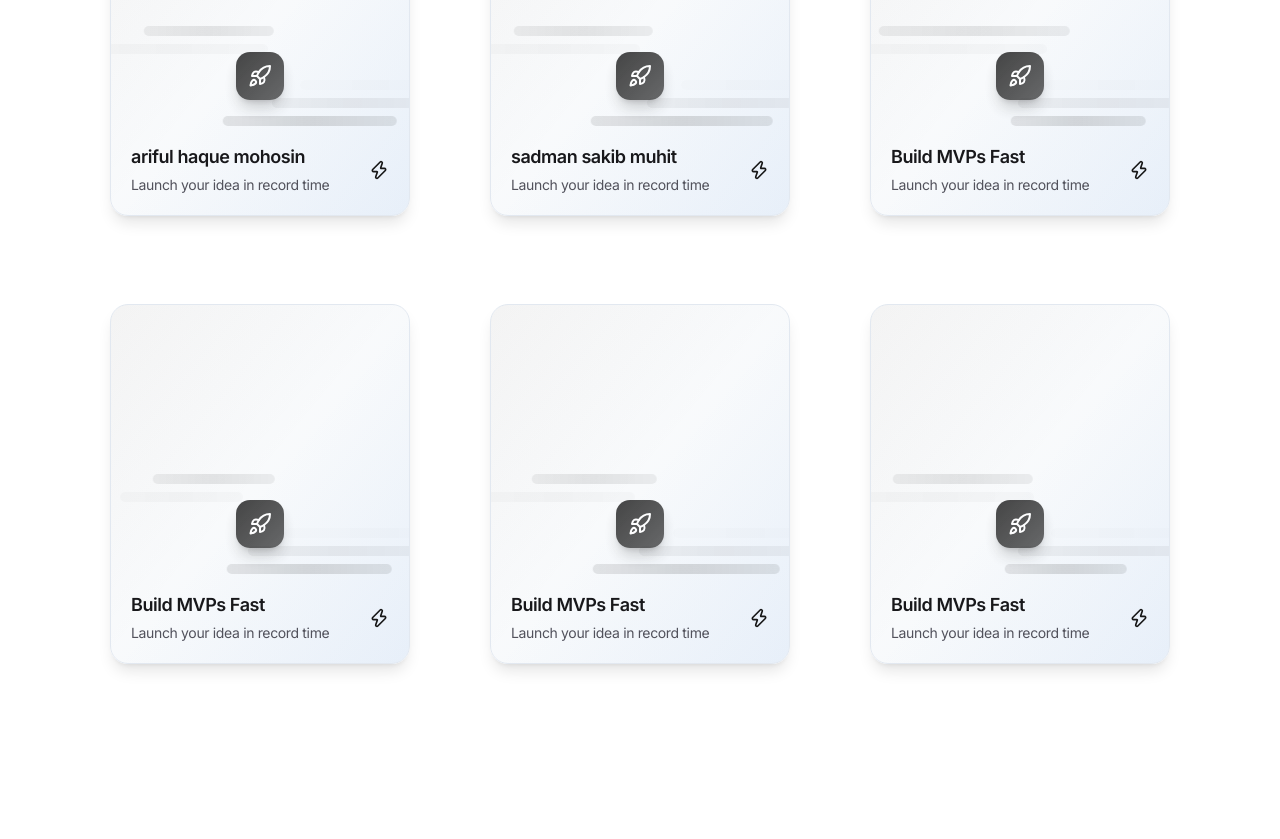
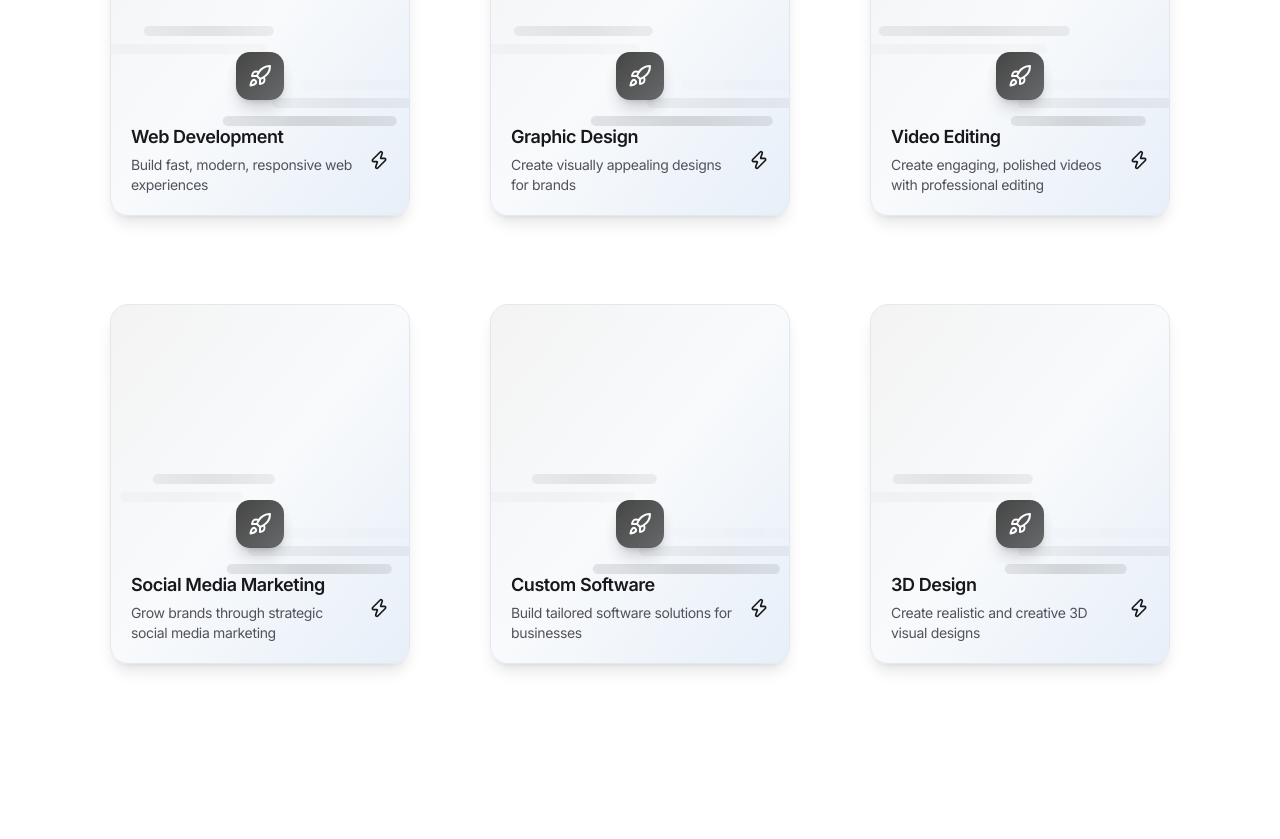
Before and after one commit to arifbsns22/WM, a Next.js app: page /services in a window 1280 px wide. Shown: the part 1860-2699 px from the top of the page. Built offline with nearby package versions, Linux system fonts and the light colour scheme.

Commit message:
Video Editing UI Running

```diff
--- a/src/app/services/video-editing/page.tsx
+++ b/src/app/services/video-editing/page.tsx
@@ -1,4 +1,5 @@
 import CTA from "@/components/common components/cta/cta";
+import VideoEditingGrid from "@/components/video-editing/video-editing-services";
 import VideoGallery from "@/components/video-editing/video-gallery";
 
 import React from "react";
@@ -7,6 +8,7 @@ const VideoEditingPage = () => {
   return (
     <>
       <VideoGallery />
+      <VideoEditingGrid />
       <CTA />
     </>
   );
--- a/src/components/common components/services-list/service-cards.tsx
+++ b/src/components/common components/services-list/service-cards.tsx
@@ -8,8 +8,8 @@ export default function ServiceListCards() {
           <div className="text-center">
             <h1 className="text-foreground text-3xl md:text-5xl">
               <TextType
-                text={['Our', 'All', 'Services']}
-                typingSpeed={75}
+                text={['Crafting fast, modern, user-friendly web experiences', 'Designs that make your brand stand out', 'Turning raw footage into captivating stories','Boosting brands with powerful social strategies','Building smart solutions tailored to your needs','Bringing ideas to life in stunning 3D']}
+                typingSpeed={70}
                 pauseDuration={1500}
                 showCursor={true}
                 cursorCharacter="|"
@@ -21,71 +21,73 @@ export default function ServiceListCards() {
     <div className="grid grid-rows-2">
         <div className="flex items-center justify-center my-8 gap-20">
         <CardFlip
-            title="ariful haque mohosin"
-            subtitle="Launch your idea in record time"
-            description="Copy, paste, customize—and launch your MVP faster than ever with our developer-first component library."
+            title="Web Development"
+            subtitle="Build fast, modern, responsive web experiences"
+            description="Professional web development creating fast, responsive, SEO-optimized websites that enhance user experience, brand visibility, and online growth."
             features={[
-            "Copy & Paste Ready",
-            "Developer-First",
-            "MVP Optimized",
-            "Zero Setup Required"
+            "Ecommerce",
+            "Landing page",
+            "Shopify",
+            "Agency"
             ]}
         />
         <CardFlip
-            title="sadman sakib muhit"
-            subtitle="Launch your idea in record time"
-            description="Copy, paste, customize—and launch your MVP faster than ever with our developer-first component library."
+            title="Graphic Design"
+            subtitle="Create visually appealing designs for brands"
+            description="Creative graphic design delivering impactful visuals, strong branding, and marketing materials that attract audiences, increase engagement, and conversions."
             features={[
-            "Copy & Paste Ready",
-            "Developer-First",
-            "MVP Optimized",
-            "Zero Setup Required"
+            "Logo & Branding",
+            "Social Media Graphics",
+            "Marketing Materials",
+            "Digital & Print Design",
+            "Product Photography",
+            "Packageing Design"
             ]}
         />
         <CardFlip
-            title="Build MVPs Fast"
-            subtitle="Launch your idea in record time"
-            description="Copy, paste, customize—and launch your MVP faster than ever with our developer-first component library."
+            title="Video Editing"
+            subtitle="Create engaging, polished videos with professional editing"
+            description="Professional video editing transforming raw footage into polished, engaging content with smooth transitions, refined audio, branding, and storytelling."
             features={[
-            "Copy & Paste Ready",
-            "Developer-First",
-            "MVP Optimized",
-            "Zero Setup Required"
+            "Social Media Video Editing",
+            "YouTube Video Editing",
+            "Promotional & Business Videos",
+            "Motion Graphics & 3D Design",
+            "Reel"
             ]}
         />
     </div>
     <div className="flex items-center justify-center my-8 gap-20 mb-20">
         <CardFlip
-            title="Build MVPs Fast"
-            subtitle="Launch your idea in record time"
-            description="Copy, paste, customize—and launch your MVP faster than ever with our developer-first component library."
+            title="Social Media Marketing"
+            subtitle="Grow brands through strategic social media marketing"
+            description="Effective social media marketing creating engaging content and campaigns that grow followers, build brand awareness, and drive conversions."
             features={[
-            "Copy & Paste Ready",
-            "Developer-First",
-            "MVP Optimized",
-            "Zero Setup Required"
+            "Meta Business Suite",
+            "Google Ads",
+            "SEO",
+            "Business Strategy"
             ]}
         />
         <CardFlip
-            title="Build MVPs Fast"
-            subtitle="Launch your idea in record time"
-            description="Copy, paste, customize—and launch your MVP faster than ever with our developer-first component library."
+            title="Custom Software"
+            subtitle="Build tailored software solutions for businesses"
+            description="Custom software development creating tailored applications that streamline operations, improve efficiency, integrate systems, and support scalable growth long-term."
             features={[
-            "Copy & Paste Ready",
-            "Developer-First",
-            "MVP Optimized",
-            "Zero Setup Required"
+            "CRM Software",
+            "POS Software",
+            "ERP Software",
+            "Custom software",
             ]}
         />
         <CardFlip
-            title="Build MVPs Fast"
-            subtitle="Launch your idea in record time"
-            description="Copy, paste, customize—and launch your MVP faster than ever with our developer-first component library."
+            title="3D Design"
+            subtitle="Create realistic and creative 3D visual designs"
+            description="Creative 3D design producing realistic models, animations, and visualizations for products, architecture, branding, marketing, presentations, and digital experiences."
             features={[
-            "Copy & Paste Ready",
-            "Developer-First",
-            "MVP Optimized",
-            "Zero Setup Required"
+            "Product",
+            "Interior",
+            "Commercial"
             ]}
         />
     </div>
--- /dev/null
+++ b/src/components/video-editing/grid-feature-cards.tsx
@@ -0,0 +1,108 @@
+import { cn } from "@/lib/utils";
+import React from "react";
+
+type FeatureType = {
+  title: string;
+  icon: React.ComponentType<React.SVGProps<SVGSVGElement>>;
+  description: string;
+};
+
+type FeatureCardPorps = React.ComponentProps<"div"> & {
+  feature: FeatureType;
+};
+
+export function FeatureCard({
+  feature,
+  className,
+  ...props
+}: FeatureCardPorps) {
+  const p = genRandomPattern();
+
+  return (
+    <div className={cn("relative overflow-hidden p-6", className)} {...props}>
+      <div className="pointer-events-none absolute top-0 left-1/2 -mt-2 -ml-20 h-full w-full [mask-image:linear-gradient(white,transparent)]">
+        <div className="from-foreground/5 to-foreground/1 absolute inset-0 bg-gradient-to-r [mask-image:radial-gradient(farthest-side_at_top,white,transparent)] opacity-100">
+          <GridPattern
+            width={20}
+            height={20}
+            x="-12"
+            y="4"
+            squares={p}
+            className="fill-foreground/5 stroke-foreground/25 absolute inset-0 h-full w-full mix-blend-overlay"
+          />
+        </div>
+      </div>
+      <feature.icon
+        className="text-foreground/75 size-6"
+        strokeWidth={1}
+        aria-hidden
+      />
+      <h3 className="mt-10 text-sm md:text-base">{feature.title}</h3>
+      <p className="text-muted-foreground relative z-20 mt-2 text-xs font-light">
+        {feature.description}
+      </p>
+    </div>
+  );
+}
+
+function GridPattern({
+  width,
+  height,
+  x,
+  y,
+  squares,
+  ...props
+}: React.ComponentProps<"svg"> & {
+  width: number;
+  height: number;
+  x: string;
+  y: string;
+  squares?: number[][];
+}) {
+  const patternId = React.useId();
+
+  return (
+    <svg aria-hidden="true" {...props}>
+      <defs>
+        <pattern
+          id={patternId}
+          width={width}
+          height={height}
+          patternUnits="userSpaceOnUse"
+          x={x}
+          y={y}
+        >
+          <path d={`M.5 ${height}V.5H${width}`} fill="none" />
+        </pattern>
+      </defs>
+      <rect
+        width="100%"
+        height="100%"
+        strokeWidth={0}
+        fill={`url(#${patternId})`}
+      />
+      {squares && (
+        <svg x={x} y={y} className="overflow-visible">
+          {squares.map(([x, y], index) => (
+            <rect
+              strokeWidth="0"
+              key={index}
+              width={width + 1}
+              height={height + 1}
+              x={x * width}
+              y={y * height}
+            />
+          ))}
+        </svg>
+      )}
+    </svg>
+  );
+}
+
+function genRandomPattern(length?: number): number[][] {
+  length = length ?? 5;
+  return Array.from({ length }, () => [
+    Math.floor(Math.random() * 4) + 7, // random x between 7 and 10
+    Math.floor(Math.random() * 6) + 1, // random y between 1 and 6
+  ]);
+}
--- /dev/null
+++ b/src/components/video-editing/video-editing-services.tsx
@@ -0,0 +1,89 @@
+'use client';
+import { Zap, Cpu, Fingerprint, Pencil, Settings2, Sparkles } from 'lucide-react';
+import { motion, useReducedMotion } from 'motion/react';
+import { FeatureCard } from './grid-feature-cards';
+
+const features = [
+	{
+		title: 'Faaast',
+		icon: Zap,
+		description: 'It supports an entire helping developers and innovate.',
+	},
+	{
+		title: 'Powerful',
+		icon: Cpu,
+		description: 'It supports an entire helping developers and businesses.',
+	},
+	{
+		title: 'Security',
+		icon: Fingerprint,
+		description: 'It supports an helping developers businesses.',
+	},
+	{
+		title: 'Customization',
+		icon: Pencil,
+		description: 'It supports helping developers and businesses innovate.',
+	},
+	{
+		title: 'Control',
+		icon: Settings2,
+		description: 'It supports helping developers and businesses innovate.',
+	},
+	{
+		title: 'Built for AI',
+		icon: Sparkles,
+		description: 'It supports helping developers and businesses innovate.',
+	},
+];
+
+export default function VideoEditingGrid() {
+	return (
+		<section className="py-16 md:py-32">
+			<div className="mx-auto w-full max-w-5xl space-y-8 px-4">
+				<AnimatedContainer className="mx-auto max-w-3xl text-center">
+					<h2 className="text-3xl font-bold tracking-wide text-balance md:text-4xl lg:text-5xl xl:font-extrabold">
+						Power. Speed. Control.
+					</h2>
+					<p className="text-muted-foreground mt-4 text-sm tracking-wide text-balance md:text-base">
+						Everything you need to build fast, secure, scalable apps.
+					</p>
+				</AnimatedContainer>
+
+				<AnimatedContainer
+					delay={0.4}
+					className="grid grid-cols-1 divide-x divide-y divide-dashed border border-dashed sm:grid-cols-2 md:grid-cols-3"
+				>
+					{features.map((feature, i) => (
+						<FeatureCard key={i} feature={feature} />
+					))}
+				</AnimatedContainer>
+			</div>
+		</section>
+	);
+}
+
+type ViewAnimationProps = {
+	delay?: number;
+	className?: React.ComponentProps<typeof motion.div>['className'];
+	children: React.ReactNode;
+};
+
+function AnimatedContainer({ className, delay = 0.1, children }: ViewAnimationProps) {
+	const shouldReduceMotion = useReducedMotion();
+
+	if (shouldReduceMotion) {
+		return children;
+	}
+
+	return (
+		<motion.div
+			initial={{ filter: 'blur(4px)', translateY: -8, opacity: 0 }}
+			whileInView={{ filter: 'blur(0px)', translateY: 0, opacity: 1 }}
+			viewport={{ once: true }}
+			transition={{ delay, duration: 0.8 }}
+			className={className}
+		>
+			{children}
+		</motion.div>
+	);
+}
--- a/src/components/video-editing/video-gallery.tsx
+++ b/src/components/video-editing/video-gallery.tsx
@@ -584,13 +584,13 @@ const VideoGallery: React.FC = () => {
           >
             <motion.h2
               variants={itemAnimation}
-              className="text-4xl sm:text-5xl md:text-6xl font-extrabold mb-4 text-black tracking-tight"
+              className="text-4xl sm:text-5xl md:text-6xl font-extrabold mb-4text-white tracking-tight"
             >
               Featured Videos
             </motion.h2>
             <motion.div
               variants={itemAnimation}
-              className="w-24 h-1 bg-white mx-auto mb-6"
+              className="w-24 h-1 bg-black mx-auto mb-6"
             />
             <motion.p
               variants={itemAnimation}
@@ -908,15 +908,6 @@ const VideoGallery: React.FC = () => {
           )}
         </AnimatePresence>
       </section>
-      <div>
-        <Image
-          src="/video-editing.jpg"
-          alt="video-editing"
-          width={5000}
-          height={500}
-        />
-      </div>
-      <AnimatedTextType />
     </>
   );
 };
```
